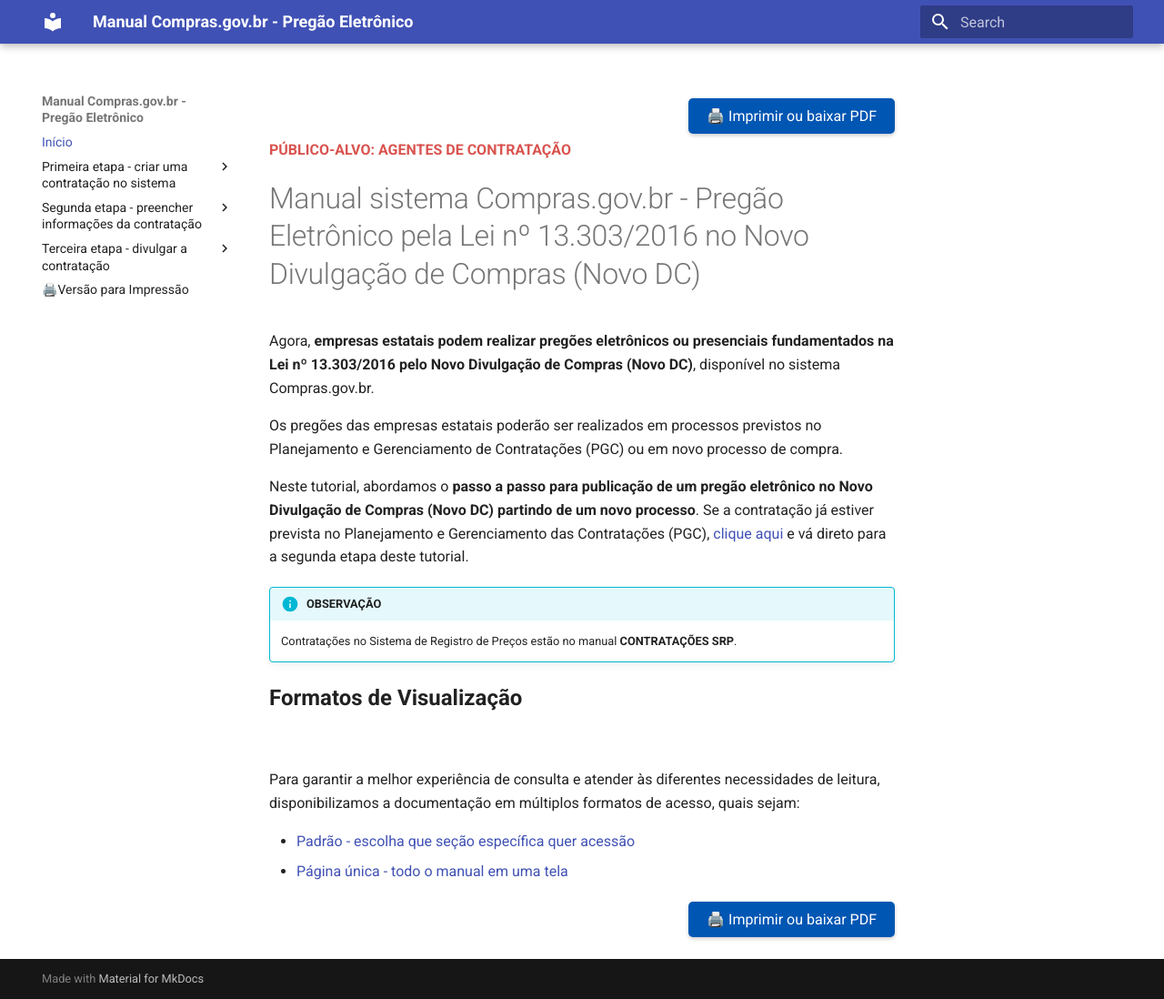
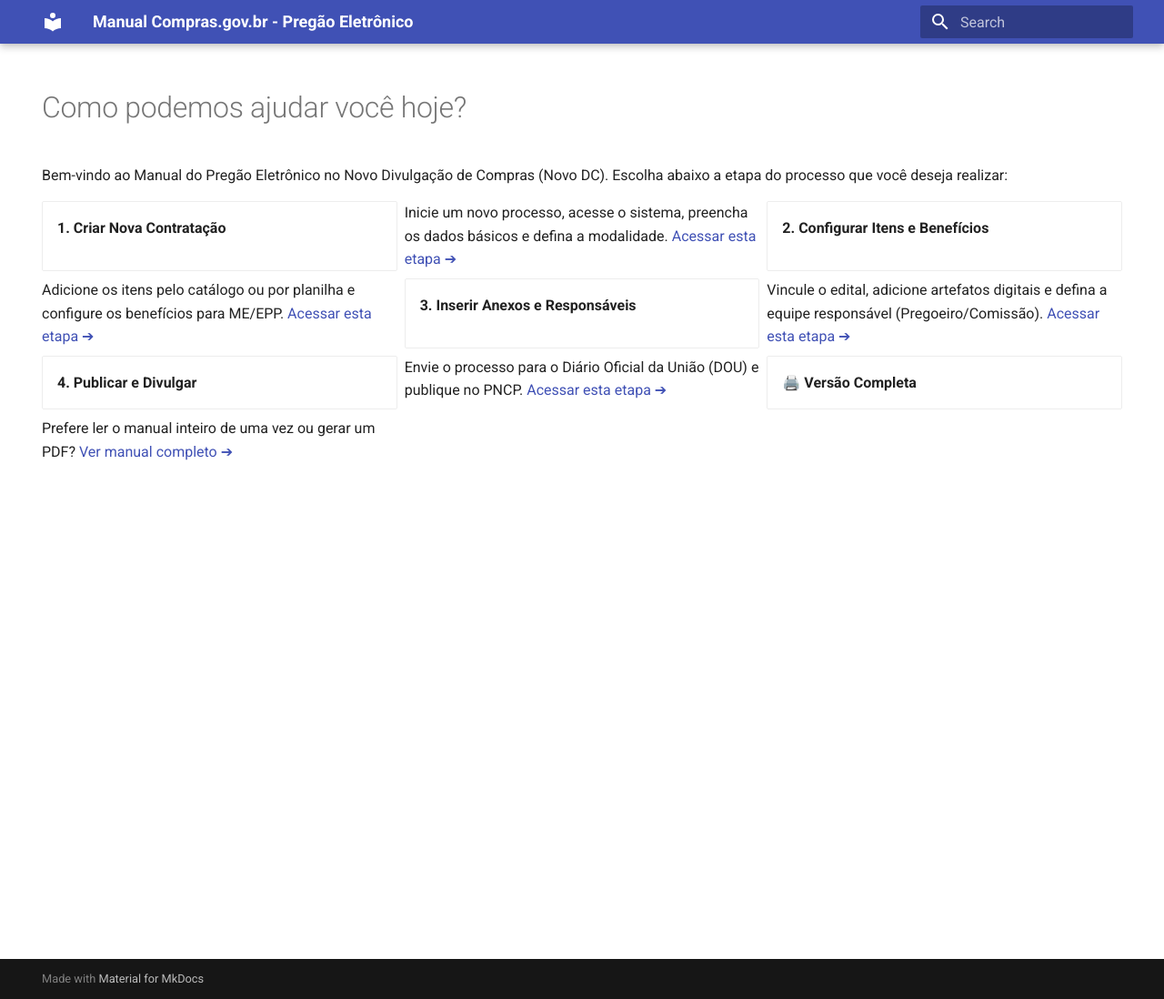
Before and after one commit to emilix10-bit/manual-pregao-central-de-ajuda, an MkDocs documentation site: the page built from docs/index.md, in a window 1280 px wide and 1098 px high. Shown: the whole window at 91% size. Built offline with MkDocs 1.6.1 and Material for MkDocs 9.7.7, drawn with Linux system fonts in a browser that asks for light colours.

Commit message:
Revise index.md for clarity and structure

```diff
--- a/docs/index.md
+++ b/docs/index.md
@@ -1,35 +1,38 @@
-<div style="text-align: right; margin: 10px 0;">
-  <button onclick="window.print()" style="background-color: #0056b3; color: white; padding: 10px 20px; border: none; border-radius: 5px; font-size: 16px; cursor: pointer; box-shadow: 0 2px 4px rgba(0,0,0,0.2);">
-    🖨️ Imprimir ou baixar PDF
-  </button>
+---
+hide:
+  - navigation
+  - toc
+---
+
+# Como podemos ajudar você hoje?
+
+Bem-vindo ao Manual do Pregão Eletrônico no Novo Divulgação de Compras (Novo DC). Escolha abaixo a etapa do processo que você deseja realizar:
+
+<div class="grid cards" markdown>
+
+- **1. Criar Nova Contratação**
+  ---
+  Inicie um novo processo, acesse o sistema, preencha os dados básicos e defina a modalidade.
+  [Acessar esta etapa ➔](01-criar-contratacao.md)
+
+- **2. Configurar Itens e Benefícios**
+  ---
+  Adicione os itens pelo catálogo ou por planilha e configure os benefícios para ME/EPP.
+  [Acessar esta etapa ➔](04-itens-grupos.md)
+
+- **3. Inserir Anexos e Responsáveis**
+  ---
+  Vincule o edital, adicione artefatos digitais e defina a equipe responsável (Pregoeiro/Comissão).
+  [Acessar esta etapa ➔](05-anexos.md)
+
+- **4. Publicar e Divulgar**
+  ---
+  Envie o processo para o Diário Oficial da União (DOU) e publique no PNCP.
+  [Acessar esta etapa ➔](07-divulgando.md)
+
+- **🖨️ Versão Completa**
+  ---
+  Prefere ler o manual inteiro de uma vez ou gerar um PDF?
+  [Ver manual completo ➔](versao-impressao.md)
+
 </div>
-
-<p style="font-weight: bold; color: #d9534f; margin-top: -5px; margin-bottom: 20px;">PÚBLICO-ALVO: AGENTES DE CONTRATAÇÃO</p>
-
-# Manual sistema Compras.gov.br - Pregão Eletrônico pela Lei nº 13.303/2016 no Novo Divulgação de Compras (Novo DC)
-
-Agora, **empresas estatais podem realizar pregões eletrônicos ou presenciais fundamentados na Lei nº 13.303/2016 pelo Novo Divulgação de Compras (Novo DC)**, disponível no sistema Compras.gov.br.
-
-Os pregões das empresas estatais poderão ser realizados em processos previstos no Planejamento e Gerenciamento de Contratações (PGC) ou em novo processo de compra.
-
-Neste tutorial, abordamos o <strong>passo a passo para publicação de um pregão eletrônico no Novo Divulgação de Compras (Novo DC) partindo de um novo processo</strong>. Se a contratação já estiver prevista no Planejamento e Gerenciamento das Contratações (PGC), [clique aqui](02-dados-basicos-da-contratacao.md) e vá direto para a segunda etapa deste tutorial.
-
-
-!!! info "OBSERVAÇÃO"
-    Contratações no Sistema de Registro de Preços estão no manual <strong>CONTRATAÇÕES SRP</strong>.
-
-
-<span style="font-size: 1.5em; font-weight: bold;">Formatos de Visualização</span>
-
-<br>
-
-Para garantir a melhor experiência de consulta e atender às diferentes necessidades de leitura, disponibilizamos a documentação em múltiplos formatos de acesso, quais sejam:
-
-* [Padrão - escolha que seção específica quer acessão](./)
-* [Página única - todo o manual em uma tela](versao-impressao.md)
-
-<div style="text-align: right; margin: 20px 0;">
-  <button onclick="window.print()" style="background-color: #0056b3; color: white; padding: 10px 20px; border: none; border-radius: 5px; font-size: 16px; cursor: pointer; box-shadow: 0 2px 4px rgba(0,0,0,0.2);">
-    🖨️ Imprimir ou baixar PDF
-  </button>
-</div>
```
